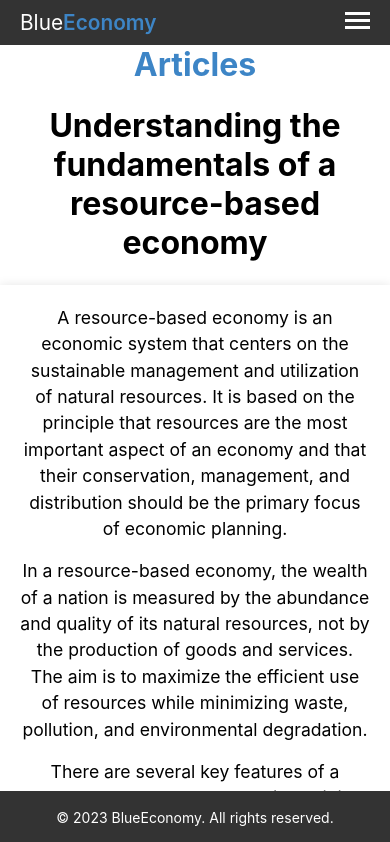
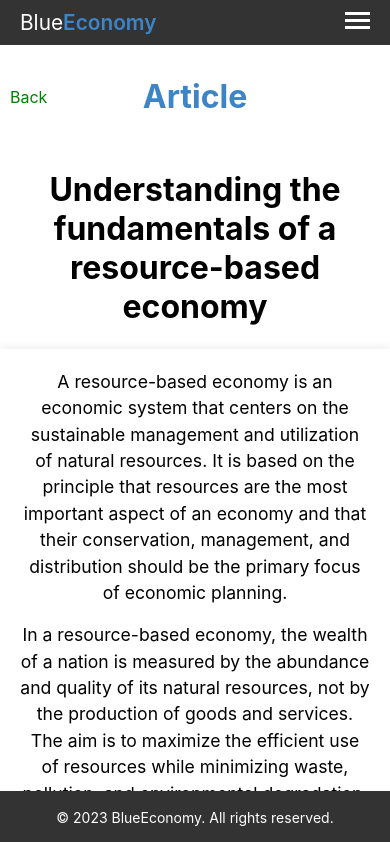
Before and after one commit to verykenny/rbe, a React (Create React App) app: page /articles/0001 in a window 390 px wide. Shown: the top 842 px of the page. Built offline with nearby package versions, Linux system fonts and the light colour scheme.

Commit message:
responsive styles

```diff
--- a/src/pages/ArticlePage/index.js
+++ b/src/pages/ArticlePage/index.js
@@ -1,6 +1,7 @@
 import Article from '../../components/Article'
-import { useParams } from 'react-router-dom';
+import { useParams, Link } from 'react-router-dom';
 import { useState, useEffect } from 'react';
+import styled from 'styled-components';
 
 const ArticlePage = () => {
   const { id } = useParams();
@@ -21,10 +22,36 @@ const ArticlePage = () => {
 
   return (
     <div>
-      <h1>Articles</h1>
+      <ArticleHeader>
+      <BackLink to="/articles">Back</BackLink>
+      <h1>Article</h1>
+      </ArticleHeader>
       <Article articleText={articleText} />
     </div>
   );
 }
 
 export default ArticlePage;
+
+const ArticleHeader = styled.div`
+  position: relative;
+  display: flex;
+  justify-content: center;
+  max-width: 800px;
+  margin: 0 auto;
+  padding: 2rem;
+
+`;
+
+const BackLink = styled(Link)`
+  color: green;
+  text-decoration: none;
+  padding: 10px;
+  position: absolute;
+  left: 0;
+
+  &:hover {
+    font-weight: 500;
+  }
+
+`;
--- a/src/pages/Articles/index.js
+++ b/src/pages/Articles/index.js
@@ -28,13 +28,13 @@ export default Articles;
 
 const ArticlesListContainer = styled.div`
   margin: 0 auto;
-  width: 90%;
+  max-width: 800px;
+  padding: 2rem;
 `;
 
 const ArticleList = styled.ul`
   list-style: none;
   margin: 0 auto;
-  width: 50%;
 `;
 
 const ArticleListItem = styled.li`
--- a/src/pages/Home/index.js
+++ b/src/pages/Home/index.js
@@ -26,20 +26,26 @@ const HomeContainer = styled.div`
 
 const ContentContainer = styled.div`
   display: flex;
+  flex-wrap: wrap;
+  justify-content: center;
 `;
 
 const TextContainer = styled.div`
+  flex: 1 1 0;
   margin: 2rem;
+  // width: 400px;
+  min-width: 350px;
 `;
 
 const ImageContainer = styled.div`
   border: 1px solid #ccc;
   box-shadow: 0 0 5px #ccc;
   height: 17rem;
+  width: 333px;
   overflow: hidden;
   margin: 2rem;
 `;
 
 const Image = styled.img`
-  width: 100%;
+  width: 333px;
 `;
```
Lines whose indentation alone changed are shown as unchanged.
